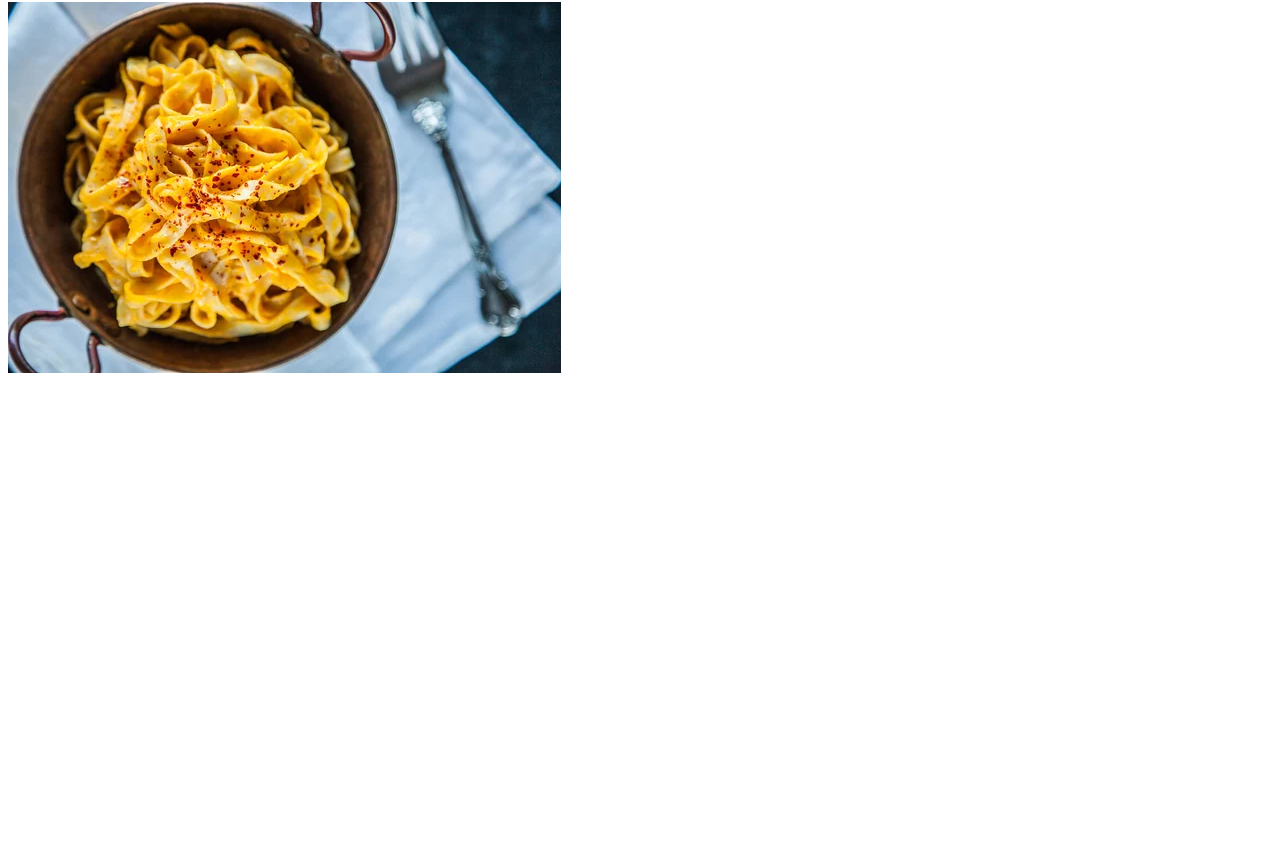
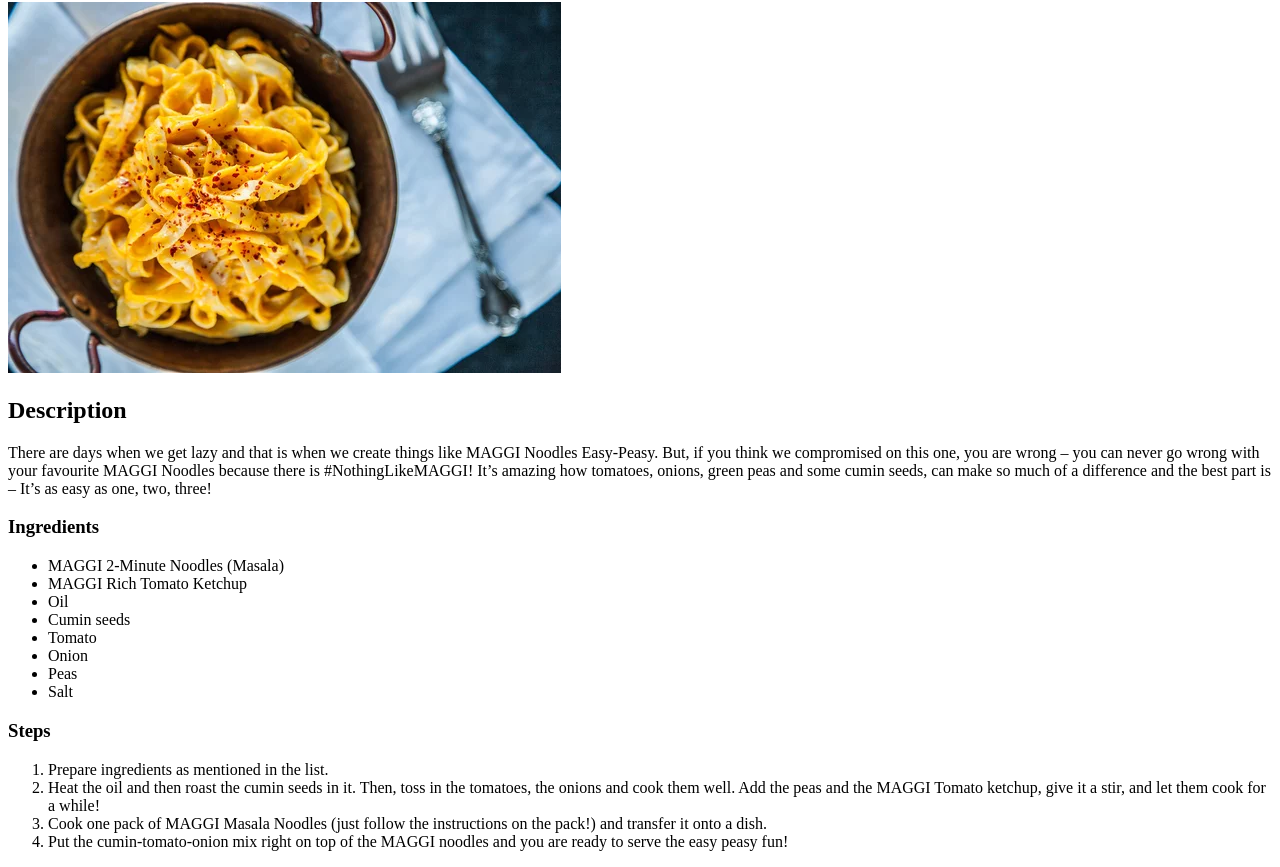
Before and after one commit to kawsik/odin-recipes, a plain HTML site: page recipes/maggi.html in a window 1280 px wide. Shown: the part 78-945 px from the top of the page. Before the commit the page ends 800 px from the top, so only its background shows below. Drawn offline with Linux system fonts and the light colour scheme.

Commit message:
Added 4th time

```diff
--- a/recipes/maggi.html
+++ b/recipes/maggi.html
@@ -8,5 +8,25 @@
     <body>
         <h1>Maggi Recipe</h1>
         <img src="../images/maggi.png" alt="picture of Maggi">
+        <h2>Description</h2>
+        <p>There are days when we get lazy and that is when we create things like MAGGI Noodles Easy-Peasy. But, if you think we compromised on this one, you are wrong – you can never go wrong with your favourite MAGGI Noodles because there is #NothingLikeMAGGI! It’s amazing how tomatoes, onions, green peas and some cumin seeds, can make so much of a difference and the best part is – It’s as easy as one, two, three! </p>
+        <h3>Ingredients</h3>
+        <ul>
+            <li>MAGGI 2-Minute Noodles (Masala)</li>
+            <li>MAGGI Rich Tomato Ketchup </li>
+            <li>Oil</li>
+            <li>Cumin seeds</li>
+            <li>Tomato</li>
+            <li>Onion</li>
+            <li>Peas</li>
+            <li>Salt</li>
+        </ul>
+        <h3>Steps</h3>
+        <ol>
+            <li>Prepare ingredients as mentioned in the list.</li>
+            <li>Heat the oil and then roast the cumin seeds in it. Then, toss in the tomatoes, the onions and cook them well. Add the peas and the MAGGI Tomato ketchup, give it a stir, and let them cook for a while! </li>
+            <li>Cook one pack of MAGGI Masala Noodles (just follow the instructions on the pack!) and transfer it onto a dish. </li>
+            <li>Put the cumin-tomato-onion mix right on top of the MAGGI noodles and you are ready to serve the easy peasy fun! </li>
+        </ol>
     </body>
 </html>
```
Also changed, not shown: recipes/french_fries.html (+15 -0 lines).
